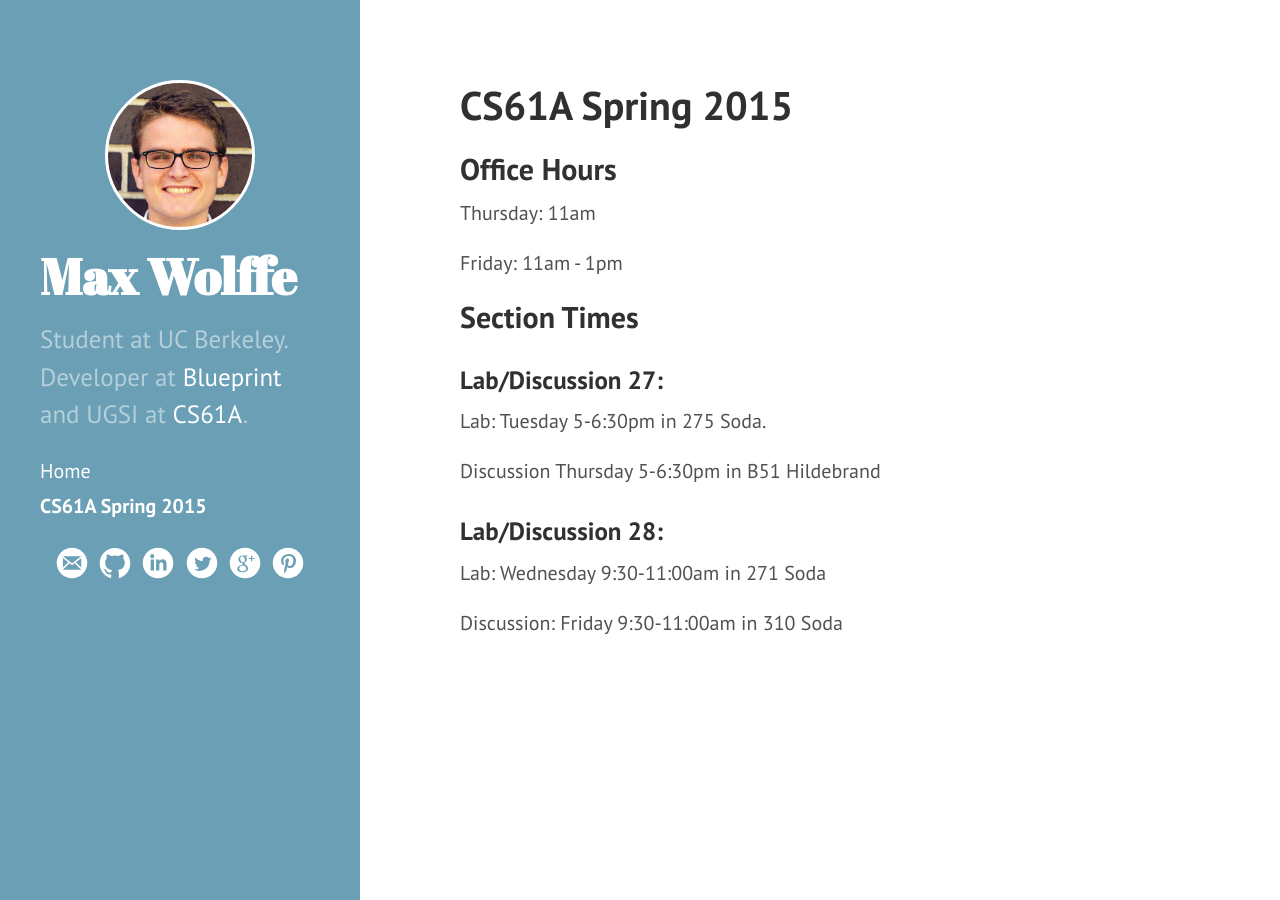
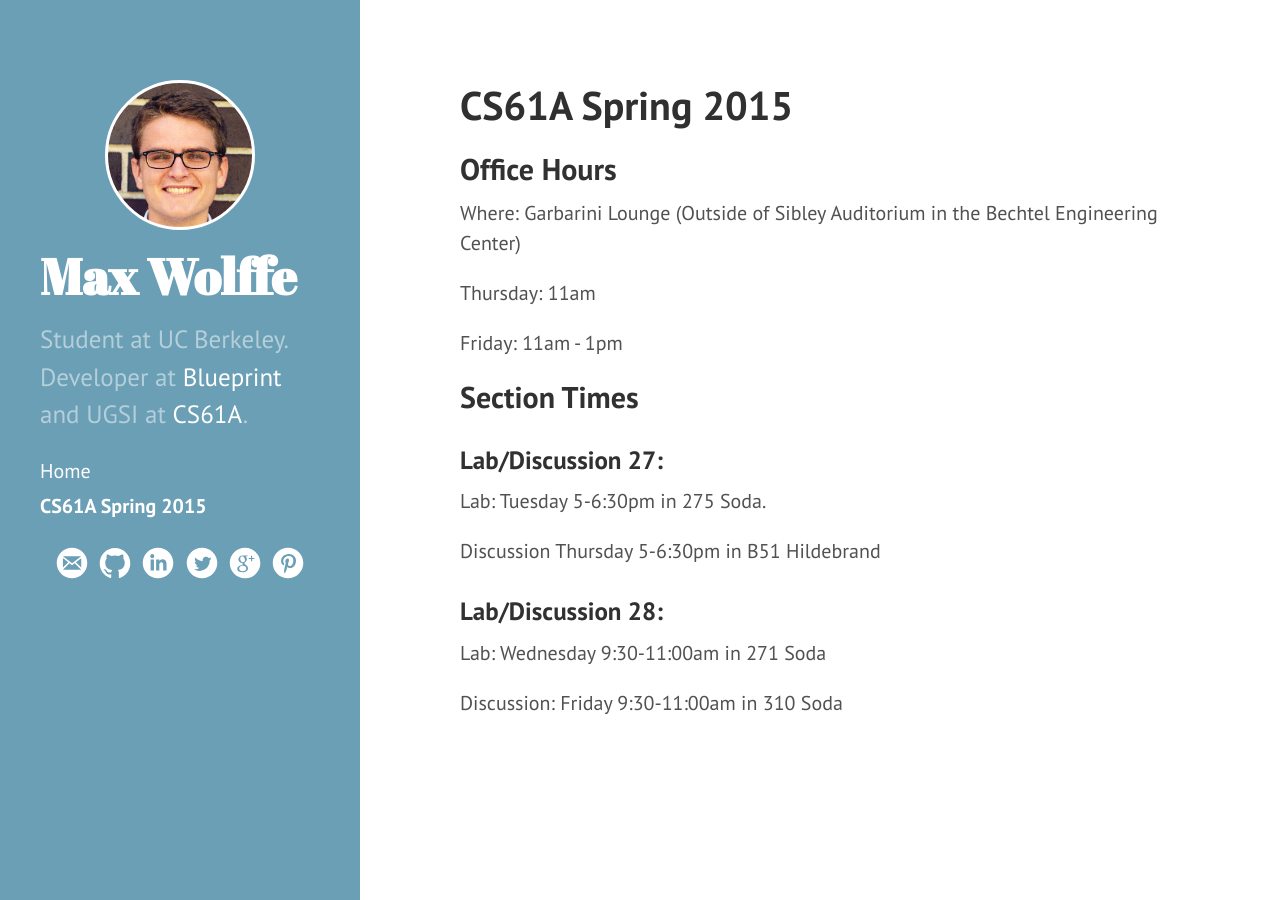
Before and after one commit to maxwolffe/maxwolffe.github.io, a Jekyll site: the page built from cs61a.md, in a window 1280 px wide. Built offline with Jekyll 4.4.1, drawn with Linux system fonts in a browser that asks for light colours; Markdown is read by kramdown in place of the engine named in the settings.

Commit message:
update OH location

```diff
--- a/cs61a.md
+++ b/cs61a.md
@@ -4,6 +4,9 @@ title: CS61A Spring 2015
 ---
 
 ## Office Hours
+
+Where: Garbarini Lounge
+(Outside of Sibley Auditorium in the Bechtel Engineering Center)
 
 Thursday: 11am
 
```
